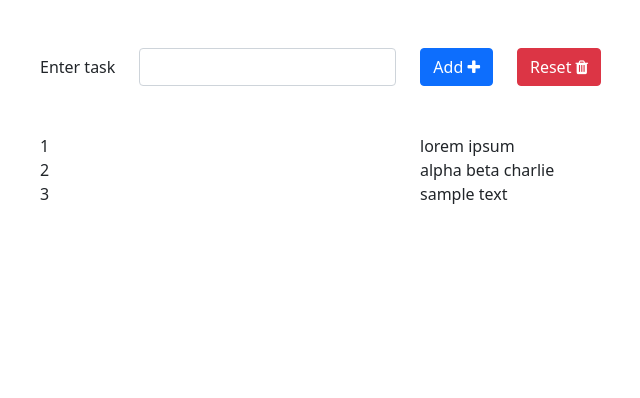
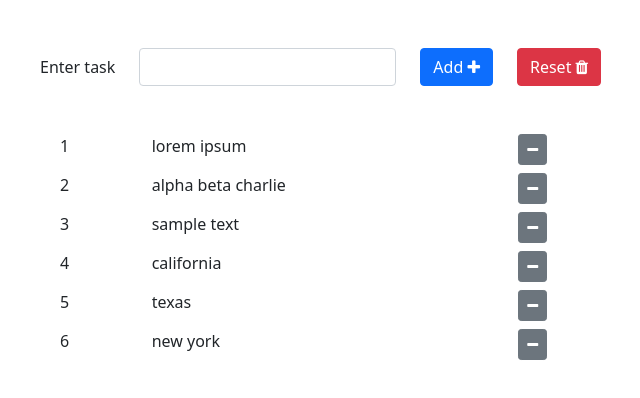
Before and after one commit to asiddiqi18/react-task-list, a React (Create React App) app: page / in a window 1280 px wide. Shown: the top 398 px of the page, without its empty margins (42-682 px from the left). Built offline with nearby package versions, Linux system fonts and the light colour scheme.

Commit message:
implemented individual delete

```diff
--- a/src/components/App.js
+++ b/src/components/App.js
@@ -7,14 +7,10 @@ class App extends Component {
       { id: 1, text: "lorem ipsum" },
       { id: 2, text: "alpha beta charlie" },
       { id: 3, text: "sample text" },
+      { id: 4, text: "california" },
+      { id: 5, text: "texas" },
+      { id: 6, text: "new york" },
     ],
-  };
-
-  addNewTask = () => {
-    console.log("Adding new task...");
-    const tasks = [...this.state.tasks];
-    tasks.push({ id: tasks.length + 1, text: "lol" });
-    this.setState({ tasks });
   };
 
   resetAllTasks = () => {
@@ -22,12 +18,24 @@ class App extends Component {
     this.setState({ tasks: [] });
   };
 
+  handleRemove = (task) => {
+    const tasks = this.state.tasks.filter(c => c.id !== task.id);
+    this.setState({ tasks });
+  };
+
   handleSubmit = (event, value) => {
-    console.log("event: ", event)
-    console.log("value: ", value)
+    console.log("event: ", event);
+    console.log("value: ", value);
 
     const tasks = [...this.state.tasks];
-    tasks.push({ id: tasks.length + 1, text: value });
+
+    var nextTaskID = 1
+
+    if (tasks.length > 0) {
+      nextTaskID = tasks[tasks.length - 1].id + 1
+    }
+
+    tasks.push({ id: nextTaskID, text: value });
     this.setState({ tasks });
 
     event.preventDefault();
@@ -39,9 +47,9 @@ class App extends Component {
         <div className="container mt-5">
           <List
             tasks={this.state.tasks}
-            onAdd={this.addNewTask}
             onReset={this.resetAllTasks}
             onSubmit={this.handleSubmit}
+            onRemove={this.handleRemove}
           />
         </div>
       </React.Fragment>
--- a/src/components/list.jsx
+++ b/src/components/list.jsx
@@ -60,8 +60,8 @@ class List extends Component {
           </div>
         </form>
 
-        {this.props.tasks.map((task) => (
-          <Task key={task.id} task={task}></Task>
+        {this.props.tasks.map((task, index) => (
+            <Task key={task.id} number={index + 1} task={task} onRemove={this.props.onRemove}></Task>
         ))}
       </React.Fragment>
     );
--- a/src/components/task.jsx
+++ b/src/components/task.jsx
@@ -5,10 +5,15 @@ class Task extends Component {
   render() {
     return (
       <React.Fragment>
-          <div className="row">
-            <div className="col-4">{this.props.task.id}</div>
-            <div className="col-4">{this.props.task.text}</div>
+        <div className="row m-2">
+          <div className="col-1">{this.props.number}</div>
+          <div className="col-4">{this.props.task.text}</div>
+          <div className="col-4">
+            <button onClick={() => this.props.onRemove(this.props.task)} className="btn btn-sm btn-secondary">
+              <i className="fa fa-minus" aria-hidden="true"></i>
+            </button>
           </div>
+        </div>
       </React.Fragment>
     );
   }
```
